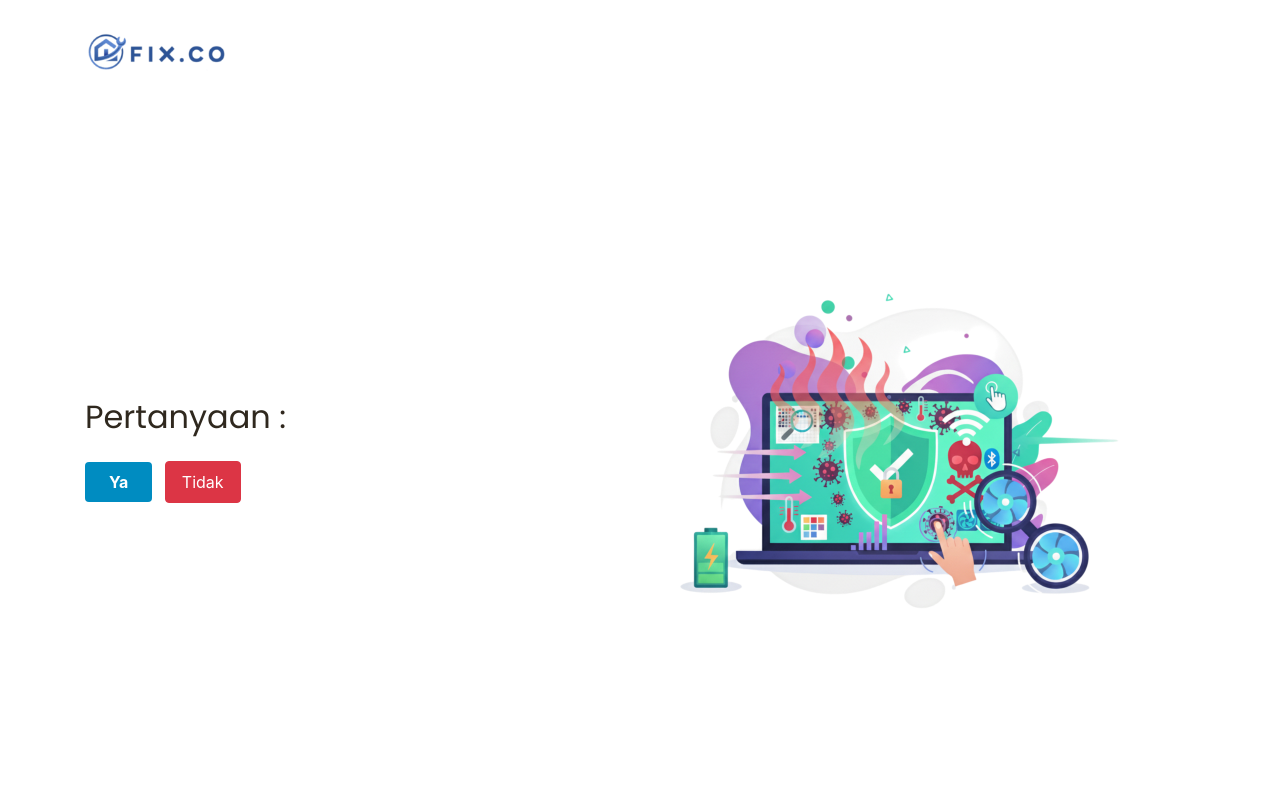
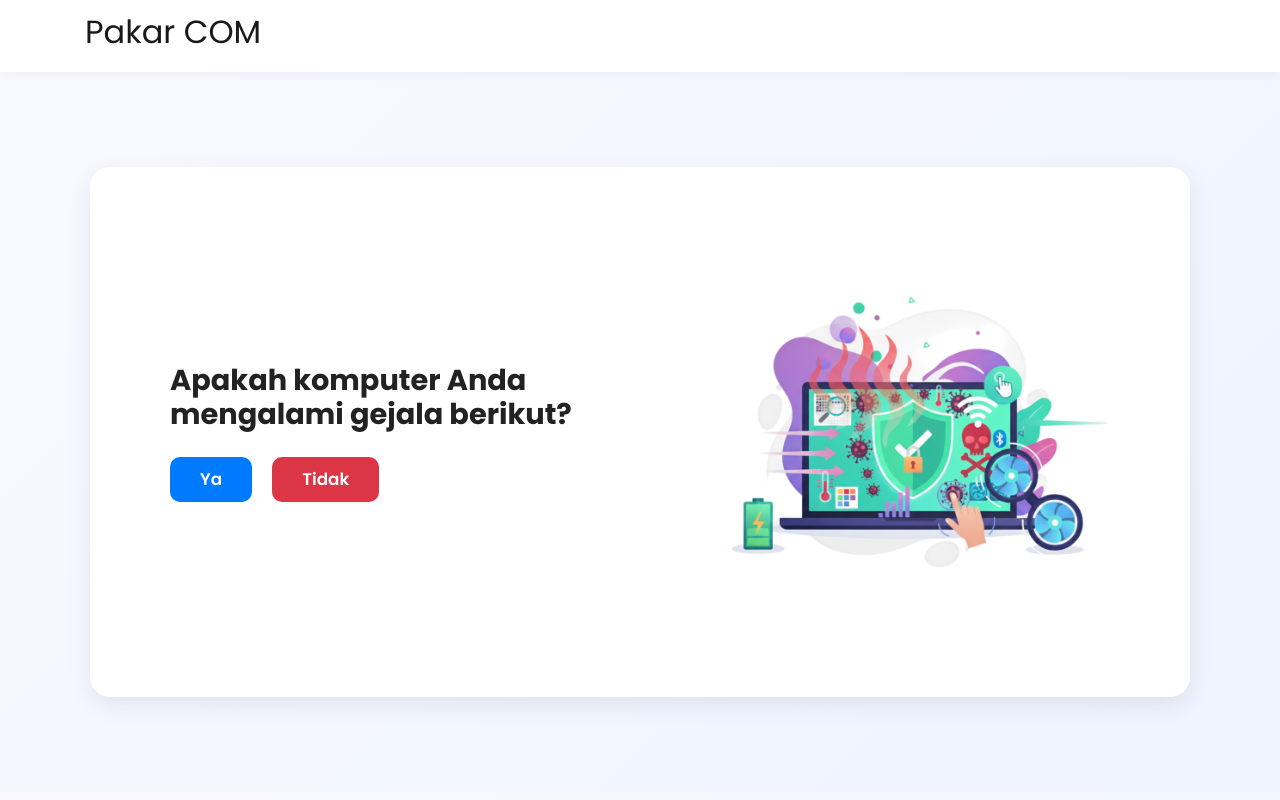
Before and after one commit to Master-proj/pakarkomputer, a PHP site: page /masalahkhusus.php in a window 1280 px wide. Run offline with PHP 8.4, Linux system fonts and the light colour scheme.

Commit message:
masalah umum

```diff
--- a/index.php
+++ b/index.php
@@ -66,7 +66,7 @@
       </div>
     </section>
 
-    <section id="alur">
+    <section id="alur" style="margin-bottom: 50px;">
       <!--Content2-->
       <div id="konten2" class="container konten">
         <h2 style="font-weight: bold;text-align: center;">Alur Kerja Sistem Pakar Servis Komputer!</h2>
@@ -101,6 +101,8 @@
         </div>
       </div>
     </section>
+
+
     <!-- Footer -->
 <footer class="text-center text-lg-start text-dark" style="background-color: #f2f2f2; font-family: 'Poppins', sans-serif;">
   <section class="d-flex justify-content-center justify-content-lg-between p-4 border-bottom">
--- a/masalahkhusus.php
+++ b/masalahkhusus.php
@@ -7,78 +7,172 @@
     rel="stylesheet"
     href="https://stackpath.bootstrapcdn.com/bootstrap/4.4.1/css/bootstrap.min.css"
     integrity="sha384-Vkoo8x4CGsO3+Hhxv8T/Q5PaXtkKtu6ug5TOeNV6gBiFeWPGFN9MuhOf23Q9Ifjh"
-    crossorigin="anonymous"/>
+    crossorigin="anonymous"
+  />
   <link
-    href="https://fonts.googleapis.com/css?family=Poppins:300,400,700&display=swap"
-    rel="stylesheet"/>
-    <link rel="stylesheet" href="custom.css" />
-    <title>Fix.CO</title>
+    href="https://fonts.googleapis.com/css?family=Poppins:300,400,600,700&display=swap"
+    rel="stylesheet"
+  />
+  <title>Fix.CO - Masalah Khusus</title>
+
+  <style>
+    body {
+      font-family: "Poppins", sans-serif;
+      background: linear-gradient(135deg, #f8faff 0%, #eef3ff 100%);
+      color: #333;
+      overflow-x: hidden;
+    }
+
+    .navbar {
+      background: #fff;
+      box-shadow: 0 2px 10px rgba(0, 0, 0, 0.05);
+    }
+
+    .test {
+      display: flex;
+      align-items: center;
+      justify-content: center;
+      min-height: 90vh;
+    }
+
+    .question-container {
+      background: #fff;
+      border-radius: 20px;
+      box-shadow: 0 8px 25px rgba(0, 0, 0, 0.08);
+      padding: 50px;
+      display: flex;
+      align-items: center;
+      justify-content: space-between;
+      width: 90%;
+      max-width: 1100px;
+    }
+
+    /* Bagian pertanyaan interaktif */
+    .question-box {
+      flex: 1;
+      padding-right: 40px;
+      transition: transform 0.3s ease, box-shadow 0.3s ease;
+      border-radius: 15px;
+      padding: 30px;
+    }
+
+    .question-box:hover {
+      transform: translateY(-5px);
+      box-shadow: 0 10px 25px rgba(0, 123, 255, 0.15);
+      background-color: #f9fbff;
+    }
+
+    .question-box h2 {
+      font-weight: 700;
+      color: #222;
+      margin-bottom: 25px;
+      font-size: 1.8rem;
+    }
+
+    .btn {
+      border-radius: 10px;
+      font-weight: 600;
+      transition: all 0.3s ease;
+      font-size: 1.05rem;
+      padding: 10px 30px;
+    }
+
+    .btn-primary {
+      background-color: #007bff;
+      border: none;
+    }
+
+    .btn-primary:hover {
+      background-color: #0056b3;
+      transform: scale(1.05);
+    }
+
+    .btn-danger {
+      background-color: #dc3545;
+      border: none;
+    }
+
+    .btn-danger:hover {
+      background-color: #a71d2a;
+      transform: scale(1.05);
+    }
+
+    .image-box {
+      flex: 1;
+      text-align: right;
+    }
+
+    .image-box img {
+      width: 430px;
+      max-width: 100%;
+      border-radius: 10px;
+    }
+
+    /* Animasi masuk dari kiri */
+    @keyframes fadeInLeft {
+      from {
+        opacity: 0;
+        transform: translateX(-40px);
+      }
+      to {
+        opacity: 1;
+        transform: translateX(0);
+      }
+    }
+
+    .question-box {
+      animation: fadeInLeft 0.8s ease forwards;
+    }
+
+    @media (max-width: 992px) {
+      .question-container {
+        flex-direction: column;
+        text-align: center;
+        padding: 40px 25px;
+      }
+      .question-box {
+        padding-right: 0;
+      }
+      .image-box {
+        text-align: center;
+        margin-top: 30px;
+      }
+    }
+  </style>
 </head>
+
 <body>
+  <!-- NAVBAR -->
   <nav class="navbar py-2 navbar-expand-lg navbar-light">
     <div class="container">
     <a class="navbar-brand" href="#">
-                <img src="gambar/logobaru.png" width="147" alt="logo" />
+          <h2>Pakar COM</h2>
         </a>
-            <button
-            class="navbar-toggler"
-            type="button"
-            data-toggle="collapse"
-            data-target="#navbarSupportedContent"
-            aria-controls="navbarSupportedContent"
-            aria-expanded="false"
-            aria-label="Toggle navigation"
-            >
-            <span class="navbar-toggler-icon"></span>
-            </button>
-
-            <div class="collapse navbar-collapse" id="navbarSupportedContent">
-                <ul class="navbar-nav ml-auto">
-                    <li>
-
-                    </li>
-                </ul>
-            </div>
     </div>
   </nav>
 
-    <section class="test mt-5">
-        <div class="container">
-            <div class="row">
-                <div class="col align-self-center">
-                    <h2 class="mb-4">Pertanyaan :</h2>
+  <!-- MAIN CONTENT -->
+  <section class="test">
+    <div class="question-container">
+      <!-- Kiri -->
+      <div class="question-box">
+        <h2>Apakah komputer Anda mengalami gejala berikut?</h2>
         <form action="" method="post" enctype="multipart/form-data" role="form">
-                        <input type="submit" class="btn btn-primary mr-2 px-4 py-2" name="ya" value="Ya">
-                        <input type="submit" class="btn btn-danger px-3 py-2" name="tidak" value="Tidak">
-                        <br>
+          <input type="submit" class="btn btn-primary mr-3" name="ya" value="Ya">
+          <input type="submit" class="btn btn-danger" name="tidak" value="Tidak">
         </form>
       </div>
-                <div class="col d-none d-sm-block">
-                    <img width="500" src="gambar\alldesain.png" alt="hero" />
-                </div>
+
+      <!-- Kanan (gambar dekoratif, tanpa animasi) -->
+      <div class="image-box">
+        <img src="gambar/alldesain.png" alt="Ilustrasi visual" />
       </div>
     </div>
   </section>
+
+  <!-- JS -->
+  <script src="https://code.jquery.com/jquery-3.4.1.js"></script>
+  <script src="https://cdn.jsdelivr.net/npm/popper.js@1.16.0/dist/umd/popper.min.js"></script>
+  <script src="https://stackpath.bootstrapcdn.com/bootstrap/4.4.1/js/bootstrap.min.js"></script>
 </body>
-
-<script
-    src="https://code.jquery.com/jquery-3.4.1.js"
-    integrity="sha256-WpOohJOqMqqyKL9FccASB9O0KwACQJpFTUBLTYOVvVU="
-    crossorigin="anonymous"
-></script>
-<script
-    src="https://code.jquery.com/jquery-3.4.1.slim.min.js"
-    integrity="sha384-J6qa4849blE2+poT4WnyKhv5vZF5SrPo0iEjwBvKU7imGFAV0wwj1yYfoRSJoZ+n"
-    crossorigin="anonymous"
-></script>
-<script
-    src="https://cdn.jsdelivr.net/npm/popper.js@1.16.0/dist/umd/popper.min.js"
-    integrity="sha384-Q6E9RHvbIyZFJoft+2mJbHaEWldlvI9IOYy5n3zV9zzTtmI3UksdQRVvoxMfooAo"
-    crossorigin="anonymous"
-></script>
-<script
-    src="https://stackpath.bootstrapcdn.com/bootstrap/4.4.1/js/bootstrap.min.js"
-    integrity="sha384-wfSDF2E50Y2D1uUdj0O3uMBJnjuUD4Ih7YwaYd1iqfktj0Uod8GCExl3Og8ifwB6"
-    crossorigin="anonymous"
-></script>
 </html>
```
Also changed, not shown: masalahumum.php (+57 -3 lines). Lines whose indentation alone changed are shown as unchanged.
